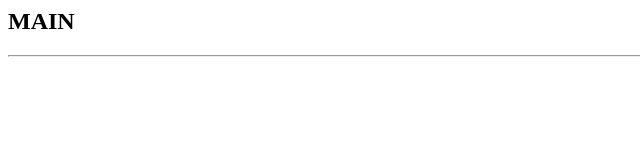
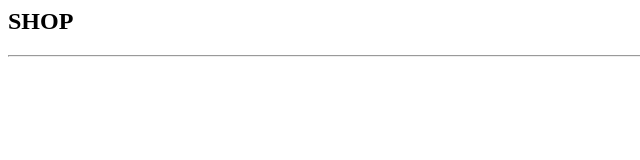
Before and after one commit to leeyoonsung860508/shopshop, a plain HTML site: page index.html in a window 1280 px wide. Shown: the full height of the page, 0-640 px from the left. Drawn offline with Linux system fonts and the light colour scheme.

Commit message:
Update index.html

```diff
--- a/index.html
+++ b/index.html
@@ -1,2 +1,2 @@
-<h2>MAIN </h2>
+<h2>SHOP </h2>
 <hr>
```
